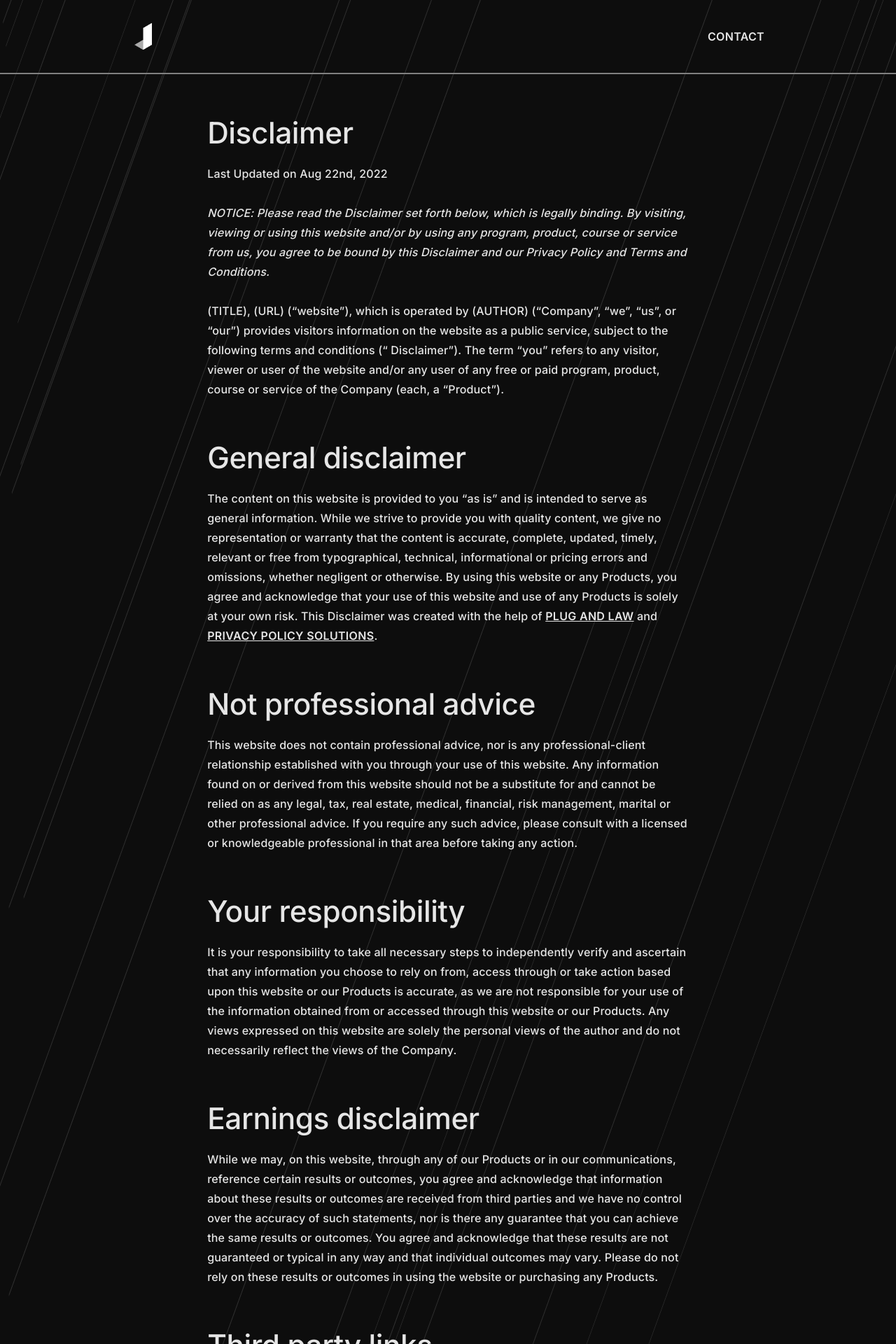
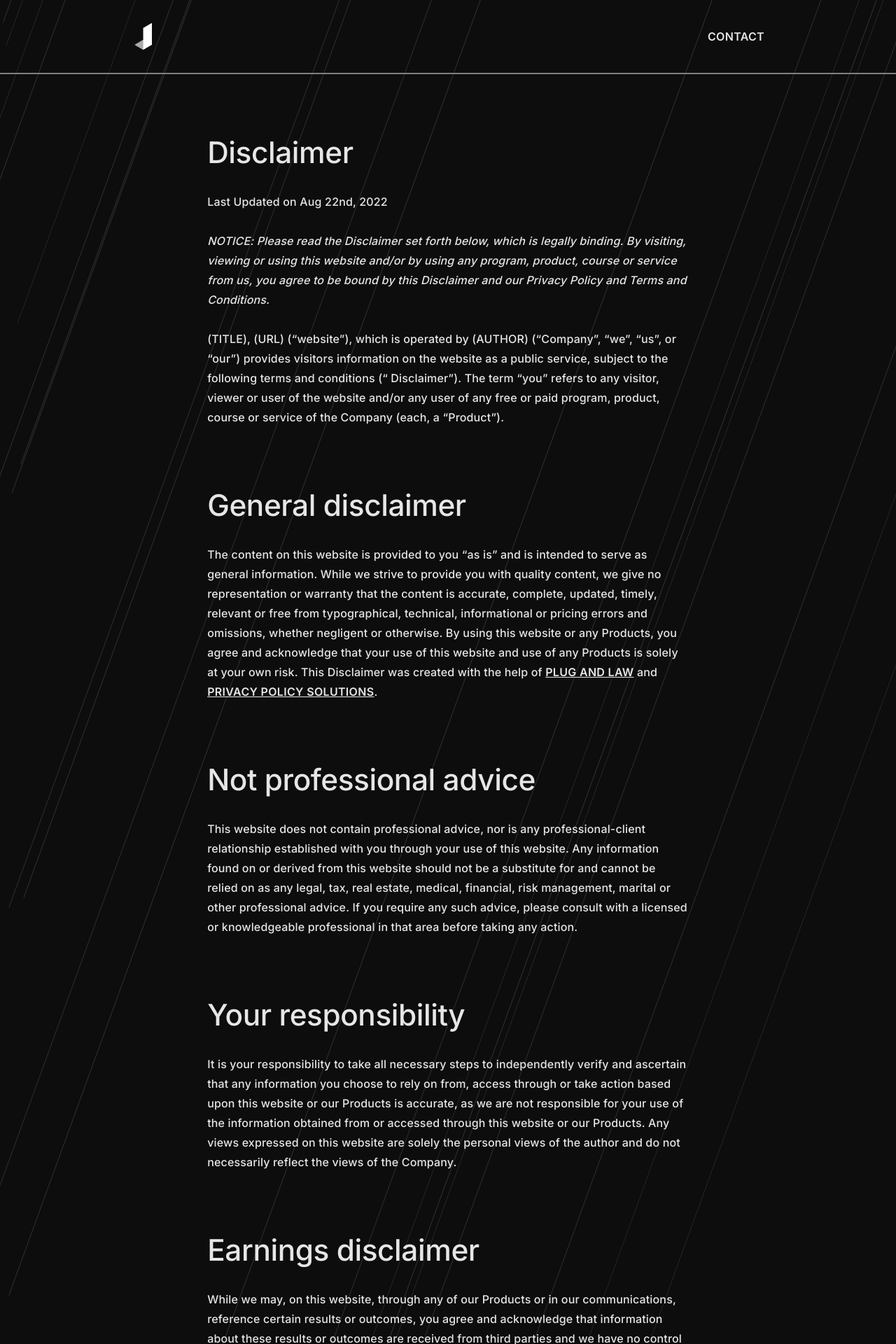
Before and after one commit to jingtianfeng/jekytrap, a Jekyll site: the page built from disclaimer.md, in a window 1280 px wide. Shown: the top 1920 px of the page at 70% size. Built offline with Jekyll 4.4.1, drawn with Linux system fonts in a browser that asks for light colours.

Commit message:
FIX styles: tweak prose margins

```diff
--- a/assets/css/styles.scss
+++ b/assets/css/styles.scss
@@ -219,9 +219,9 @@ $link-hover-decoration: none;
 // G) Custom
 // ---------------------------------------------------------------------------------
 $prose-max-width: 72ch;
-$prose-headings-margin-top: map-get($spacers, 5);
-$prose-headings-margin-bottom: $spacer;
-$prose-paragraph-adjacent-sibling-margin-top: map-get($spacers, 4);
+$prose-headings-margin-top: map-get($spacers, 6);
+$prose-headings-margin-bottom: $spacer * $spacer-ratio;
+$prose-paragraph-adjacent-sibling-margin-top: $spacer * $spacer-ratio;
 $prose-strong-font-weight: $font-weight-normal + 200;
 $prose-list-padding-left: $prose-paragraph-adjacent-sibling-margin-top;
 $prose-list-padding-top: $prose-list-padding-left;
```
